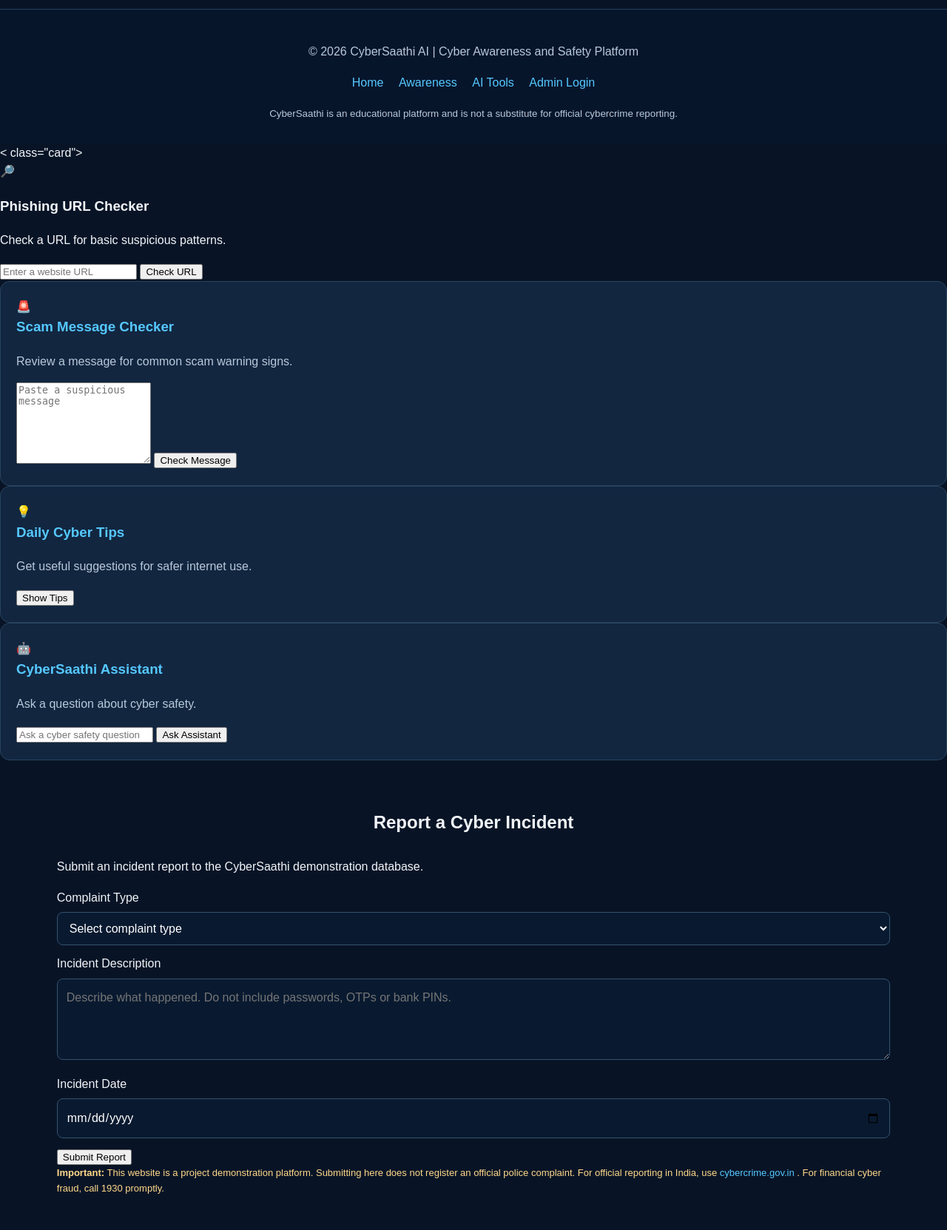
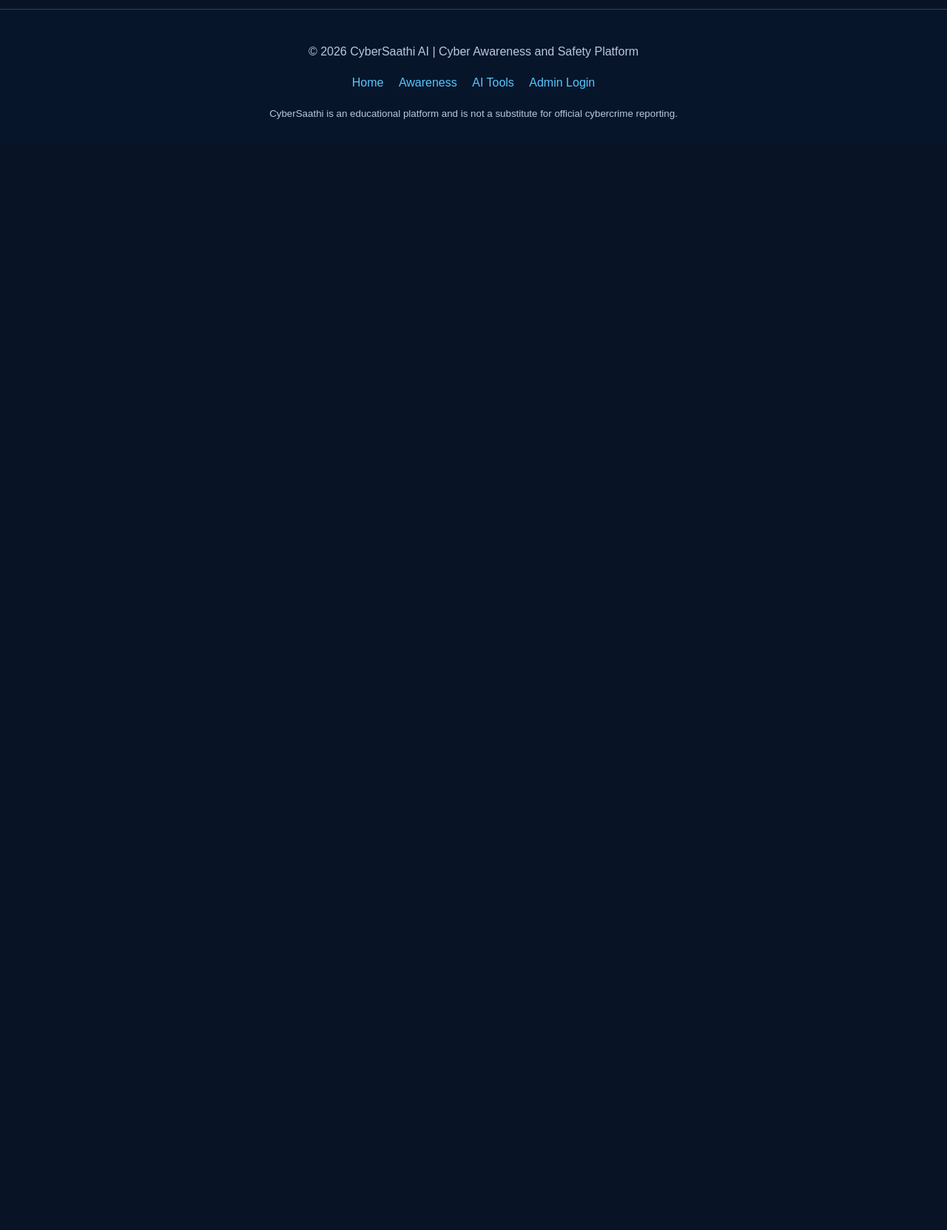
Before and after one commit to pramithareddy2345-arch/cybersaathi-AI, a Flask app: page / in a window 1280 px wide. Shown: the part 3545-5208 px from the top of the page at 74% size. After the commit the page ends 3706 px from the top, so only its background shows below. Run offline with Flask 3, Linux system fonts and the light colour scheme.

Commit message:
Remove cyber safety tools and incident reporting sections
Removed multiple sections related to cyber safety tools and incident reporting from the index.html file.

```diff
--- a/templates/index.html
+++ b/templates/index.html
@@ -674,87 +674,3 @@ loadTip();
 </script>
 </body>
 </html>
-
-
-
-
-        < class="card">
-            <div class="card-icon">🔎</div>
-            <h3>Phishing URL Checker</h3>
-            <p>Check a URL for basic suspicious patterns.</p>
-            <input id="urlInput" type="url" placeholder="Enter a website URL">
-            <button class="btn" onclick="checkPhishing()">Check URL</button>
-            <div id="urlResult" class="result"></div>
-        </div>
-
-        <div class="card">
-            <div class="card-icon">🚨</div>
-            <h3>Scam Message Checker</h3>
-            <p>Review a message for common scam warning signs.</p>
-            <textarea id="scamInput" placeholder="Paste a suspicious message"></textarea>
-            <button class="btn" onclick="checkScam()">Check Message</button>
-            <div id="scamResult" class="result"></div>
-        </div>
-
-        <div class="card">
-            <div class="card-icon">💡</div>
-            <h3>Daily Cyber Tips</h3>
-            <p>Get useful suggestions for safer internet use.</p>
-            <button class="btn" onclick="getTips()">Show Tips</button>
-            <div id="tipsResult" class="result"></div>
-        </div>
-
-        <div class="card">
-            <div class="card-icon">🤖</div>
-            <h3>CyberSaathi Assistant</h3>
-            <p>Ask a question about cyber safety.</p>
-            <input id="questionInput" placeholder="Ask a cyber safety question">
-            <button class="btn" onclick="askAssistant()">Ask Assistant</button>
-            <div id="assistantResult" class="result"></div>
-        </div>
-
-    </div>
-</section>
-
-<section class="container" id="complaint">
-    <h2 class="section-title">Report a Cyber Incident</h2>
-    <p class="section-subtitle">
-        Submit an incident report to the CyberSaathi demonstration database.
-    </p>
-
-    <form class="form-card" id="complaintForm">
-
-        <label for="complaintType">Complaint Type</label>
-        <select id="complaintType" required>
-            <option value="">Select complaint type</option>
-            <option>Online Financial Fraud</option>
-            <option>Phishing</option>
-            <option>Social Media Harassment</option>
-            <option>Identity Theft</option>
-            <option>Other Cybercrime</option>
-        </select>
-
-        <label for="description">Incident Description</label>
-        <textarea id="description" required
-            placeholder="Describe what happened. Do not include passwords, OTPs or bank PINs."></textarea>
-
-        <label for="incidentDate">Incident Date</label>
-        <input type="date" id="incidentDate">
-
-        <button type="submit" class="btn" id="submitButton">
-            Submit Report
-        </button>
-
-        <div id="complaintResult" class="result"></div>
-    </form>
-
-    <div class="notice">
-        <strong>Important:</strong> This website is a project demonstration
-        platform. Submitting here does not register an official police complaint.
-        For official reporting in India, use
-        <a href="https://cybercrime.gov.in/" target="_blank" rel="noopener">
-            cybercrime.gov.in
-        </a>.
-        For financial cyber fraud, call 1930 promptly.
-    </div>
-</section>
```
